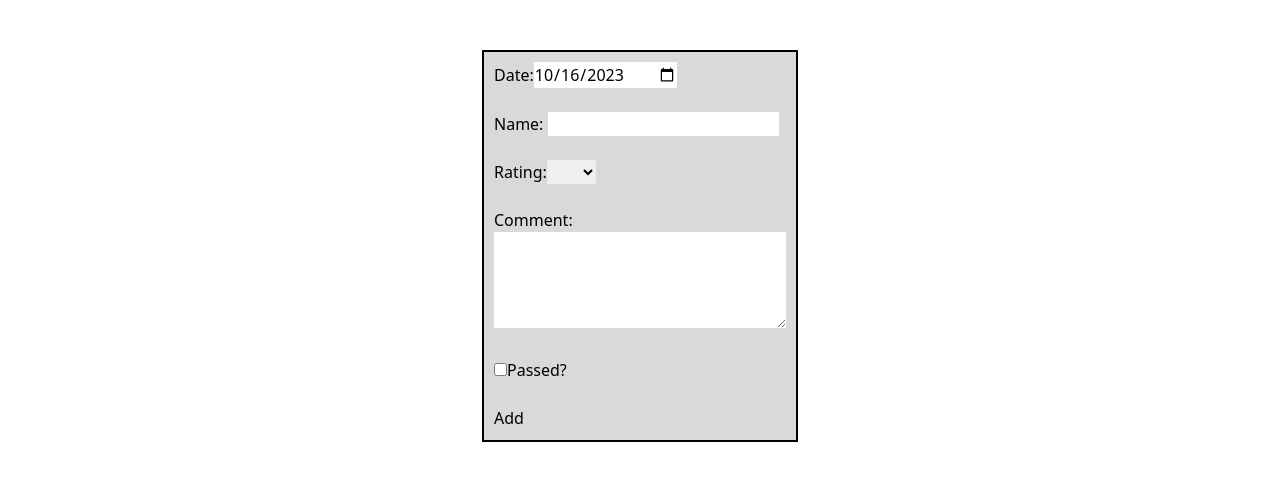
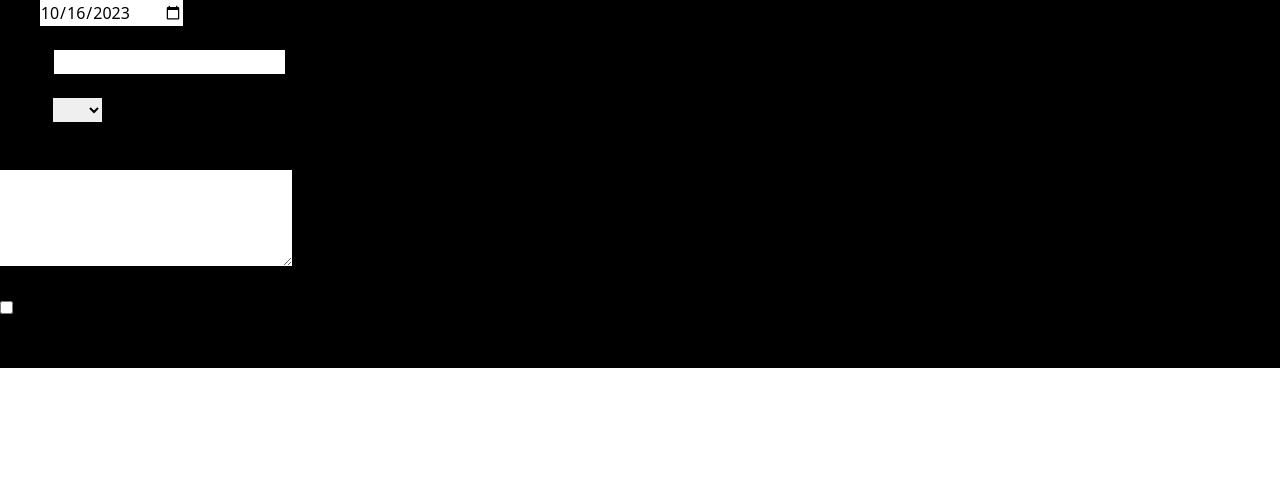
Before and after one commit to Kattegatt/vue-boulder-journal, a Vue app: page / in a window 1280 px wide. Shown: the top 480 px of the page. Built offline with nearby package versions, Linux system fonts and the light colour scheme.

Commit message:
added tailwind without forms

```diff
--- a/index.html
+++ b/index.html
@@ -4,6 +4,7 @@
 		<meta charset="UTF-8" />
 		<meta name="viewport" content="width=device-width, initial-scale=1.0" />
 		<title>Boulder Journal</title>
+		<link rel="stylesheet" href="/assets/tailwind.css" />
 	</head>
 	<body>
 		<div id="app"></div>
--- a/package.json
+++ b/package.json
@@ -19,6 +19,7 @@
 		"vue-router": "^4.2.4"
 	},
 	"devDependencies": {
+		"@tailwindcss/forms": "^0.5.6",
 		"@vitejs/plugin-vue": "^4.3.4",
 		"@vue/test-utils": "^2.4.1",
 		"cypress": "^13.2.0",
--- a/src/App.vue
+++ b/src/App.vue
@@ -83,7 +83,7 @@ export default {
 </script>
 
 <template>
-	<div class="form-container">
+	<div class="bg-black">
 		<form action="#" method="post" class="addRouteForm">
 			<label for="date">Date:</label>
 			<input v-model="inputDate" type="date" id="date" name="date" required /><br /><br />
@@ -149,7 +149,7 @@ export default {
 </template>
 
 <style scoped>
-header {
+/* header {
 	line-height: 1.5;
 	max-height: 100vh;
 }
@@ -219,5 +219,5 @@ nav {
 	font-size: 12px;
 	text-align: center;
 	margin-top: 2rem;
-}
+} */
 </style>
--- a/src/main.js
+++ b/src/main.js
@@ -1,11 +1,7 @@
-// import './assets/main.css';
 import { createApp } from 'vue';
 import { createPinia } from 'pinia';
-
-// import { useRatingsStore } from './stores/routes-ratings-store';
 import App from './App.vue';
-
-import './assets/tailwind.css'
+import './assets/tailwind.css';
 
 const app = createApp(App);
 
--- a/tailwind.config.js
+++ b/tailwind.config.js
@@ -1,8 +1,8 @@
 /** @type {import('tailwindcss').Config} */
 module.exports = {
-  content: ['./public/**/*.html', './src/**/*.{vue,js,ts,jsx,tsx}'],
-  theme: {
-    extend: {},
-  },
-  plugins: [],
-}
+	content: ['./public/**/*.html', './src/**/*.{vue,js,ts,jsx,tsx}'],
+	theme: {
+		extend: {},
+	},
+	plugins: [], // require('@tailwindcss/forms')
+};
```
Also changed, not shown: 1 other file (tests, documents, lock files or other folders). Lines whose indentation alone changed are shown as unchanged.
